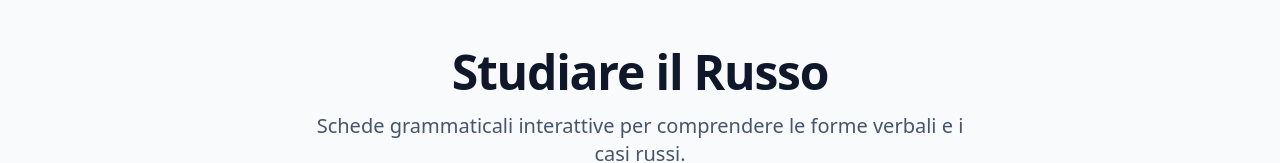
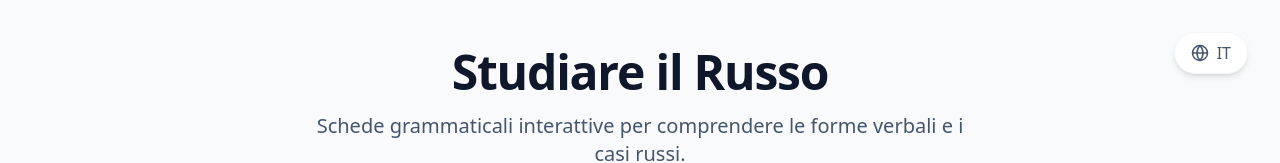
Before and after one commit to bcarnelutti/russian, a React (Vite) app: page / in a window 1280 px wide. Shown: the top 163 px of the page. Built offline with nearby package versions, Linux system fonts and the light colour scheme.

Commit message:
Add language switcher (IT/EN) and translations

```diff
--- a/src/App.tsx
+++ b/src/App.tsx
@@ -1,10 +1,12 @@
 import { useState, createContext, useContext } from 'react';
 import { motion, AnimatePresence } from 'framer-motion';
+import { Globe } from 'lucide-react';
 import PronounChart from './PronounChart';
 import MotionVerbsChart from './MotionVerbsChart';
 import MotionVerbsPrepositionsChart from './MotionVerbsPrepositionsChart';
 import CasesChart from './CasesChart';
 import LearnTeachChart from './LearnTeachChart';
+import { LanguageProvider, useLanguage } from './LanguageContext';
 
 // --- Context Definition ---
 interface ChartContextType {
@@ -102,9 +104,23 @@ const useChartContext = () => {
 
 // --- Components ---
 
+const LanguageSwitcher = () => {
+  const { language, setLanguage } = useLanguage();
+
+  return (
+    <button
+      onClick={() => setLanguage(language === 'it' ? 'en' : 'it')}
+      className="flex items-center gap-2 px-4 py-2 bg-white rounded-full shadow-md text-slate-600 hover:text-indigo-600 font-medium border border-slate-100 transition-all hover:shadow-lg"
+    >
+      <Globe size={18} />
+      <span>{language === 'it' ? 'IT' : 'EN'}</span>
+    </button>
+  );
+};
+
 const Navigation = () => {
   const { view, setView } = useChartContext();
-
+  const { t } = useLanguage();
   const isVerbsActive = ['verbs_menu', 'motion_verbs', 'motion_verbs_prepositions', 'learn_teach', 'gerund', 'participle'].includes(view);
 
   return (
@@ -117,7 +133,7 @@ const Navigation = () => {
             : 'bg-white text-gray-500 hover:bg-gray-50 shadow-sm'
         }`}
       >
-        Casi
+        {t('nav.cases')}
       </button>
       <button
         onClick={() => setView('pronouns')}
@@ -127,7 +143,7 @@ const Navigation = () => {
             : 'bg-white text-gray-500 hover:bg-gray-50 shadow-sm'
         }`}
       >
-        Pronomi
+        {t('nav.pronouns')}
       </button>
       <button
         onClick={() => setView('verbs_menu')}
@@ -137,7 +153,7 @@ const Navigation = () => {
             : 'bg-white text-gray-500 hover:bg-gray-50 shadow-sm'
         }`}
       >
-        Verbi
+        {t('nav.verbs')}
       </button>
     </div>
   );
@@ -145,13 +161,14 @@ const Navigation = () => {
 
 const VerbsMenu = () => {
   const { setView } = useChartContext();
+  const { t } = useLanguage();
 
   const menuItems = [
-    { id: 'motion_verbs', label: 'Verbi di Moto' },
-    { id: 'motion_verbs_prepositions', label: 'Verbi di Moto + Prefissi' },
-    { id: 'learn_teach', label: 'Imparare e Insegnare' },
-    { id: 'gerund', label: 'Gerundio (Деепричастие)' },
-    { id: 'participle', label: 'Participio (Причастие)' },
+    { id: 'motion_verbs', label: t('verbsMenu.motion_verbs') },
+    { id: 'motion_verbs_prepositions', label: t('verbsMenu.motion_verbs_prepositions') },
+    { id: 'learn_teach', label: t('verbsMenu.learn_teach') },
+    { id: 'gerund', label: t('verbsMenu.gerund') },
+    { id: 'participle', label: t('verbsMenu.participle') },
   ] as const;
 
   return (
@@ -175,6 +192,7 @@ const VerbsMenu = () => {
 
 const GerundChart = () => {
   const { imperfectiveStep, setImperfectiveStep, perfectiveStep, setPerfectiveStep } = useChartContext();
+  const { t } = useLanguage();
 
   const advanceImperfective = (e: React.MouseEvent) => {
     e.stopPropagation();
@@ -188,24 +206,25 @@ const GerundChart = () => {
 
   return (
     <section className="my-12 p-8 bg-white rounded-2xl shadow-xl border border-gray-100 min-h-[400px]">
-      <h2 className="text-4xl font-serif text-center mb-12 text-gray-800 underline decoration-red-500 underline-offset-8">Деепричастие (Gerundio)</h2>
+      <h2 className="text-4xl font-serif text-center mb-12 text-gray-800 underline decoration-red-500 underline-offset-8">
+        {t('gerund.title')}
+      </h2>
 
       <div className="flex flex-col md:flex-row gap-8 items-start justify-center max-w-5xl mx-auto">
 
         {/* Imperfective Block */}
         <div className="flex-1 w-full">
           <ParticipleBlock
-            title="Imperfettivo"
-            subtitle="Несовершенный"
+            title={t('gerund.imperfective')}
+            subtitle={t('gerund.imperfectiveSubtitle')}
             colorTheme="blue"
-            steps={3}
             currentStep={imperfectiveStep}
             advanceStep={advanceImperfective}
           >
             <div className="text-center text-sm italic text-slate-500 mb-4 bg-white/50 p-2 rounded">
-              (azione contemporanea a quella principale)
+              ({t('gerund.imperfectiveDesc')})
               <br/>
-              <span className="font-bold">Es: leggendo</span>
+              <span className="font-bold">{t('gerund.example')}: leggendo</span>
             </div>
 
             {imperfectiveStep >= 1 && <StepCard number={1} text="3^ persona plurale presente" example="читать → читают" color="blue" />}
@@ -217,17 +236,16 @@ const GerundChart = () => {
         {/* Perfective Block */}
         <div className="flex-1 w-full">
           <ParticipleBlock
-            title="Perfettivo"
-            subtitle="Совершенный"
+            title={t('gerund.perfective')}
+            subtitle={t('gerund.perfectiveSubtitle')}
             colorTheme="red"
-            steps={3}
             currentStep={perfectiveStep}
             advanceStep={advancePerfective}
           >
              <div className="text-center text-sm italic text-slate-500 mb-4 bg-white/50 p-2 rounded">
-              (azione precedente a quella principale)
+              ({t('gerund.perfectiveDesc')})
               <br/>
-              <span className="font-bold">Es: avendo letto</span>
+              <span className="font-bold">{t('gerund.example')}: avendo letto</span>
             </div>
 
             {perfectiveStep >= 1 && <StepCard number={1} text="Dall'infinito tolgo -ть/-ти" example="прочитать → прочита-" color="red" />}
@@ -330,6 +348,7 @@ const ParticipleChart = () => {
     activePastStep, setActivePastStep,
     passivePastStep, setPassivePastStep
   } = useChartContext();
+  const { t } = useLanguage();
 
   const togglePresent = () => setPresentStep(prev => prev === 0 ? 1 : 0);
   const togglePast = () => setPastStep(prev => prev === 0 ? 1 : 0);
@@ -360,7 +379,9 @@ const ParticipleChart = () => {
 
   return (
     <section className="my-12 p-8 bg-white rounded-2xl shadow-xl border border-gray-100 min-h-[600px]">
-      <h2 className="text-4xl font-serif text-center mb-12 text-gray-800 underline decoration-blue-500 underline-offset-8">Причастие (Participio)</h2>
+      <h2 className="text-4xl font-serif text-center mb-12 text-gray-800 underline decoration-blue-500 underline-offset-8">
+        {t('participle.title')}
+      </h2>
 
       <div className="flex flex-col md:flex-row gap-8 items-start justify-center max-w-7xl mx-auto">
 
@@ -370,7 +391,7 @@ const ParticipleChart = () => {
             onClick={togglePast}
             className={`cursor-pointer p-4 rounded-xl border-2 text-center mb-8 transition-colors ${pastStep > 0 ? 'bg-[#D52B1E] text-white border-red-800 shadow-md' : 'bg-white text-red-600 border-red-200 hover:bg-red-50'}`}
           >
-            <h3 className="text-2xl font-bold">Прошедшее время</h3>
+            <h3 className="text-2xl font-bold">{t('participle.past')}</h3>
             <p className="text-sm opacity-90 italic">Tempo Passato</p>
           </motion.div>
 
@@ -384,10 +405,9 @@ const ParticipleChart = () => {
               >
                 {/* Active Past */}
                 <ParticipleBlock
-                  title="Attivo"
+                  title={t('participle.active')}
                   subtitle="Действительное"
                   colorTheme="blue"
-                  steps={3}
                   currentStep={activePastStep}
                   advanceStep={advanceActivePast}
                 >
@@ -398,16 +418,15 @@ const ParticipleChart = () => {
 
                 {/* Passive Past */}
                 <ParticipleBlock
-                  title="Passivo"
+                  title={t('participle.passive')}
                   subtitle="Страдательное"
                   colorTheme="red"
-                  steps={3}
                   currentStep={passivePastStep}
                   advanceStep={advancePassivePast}
                 >
                   {/* Short Form Box */}
                   <div className="bg-white p-3 rounded-lg border border-red-100 mb-2">
-                    <div className="text-xs font-bold text-red-800 uppercase mb-1">Forma Breve (Predicato)</div>
+                    <div className="text-xs font-bold text-red-800 uppercase mb-1">{t('participle.shortForm')}</div>
                     <div className="text-xs text-slate-600 mb-1">"Il libro è letto"</div>
                     <div className="grid grid-cols-2 gap-1 text-[10px] font-mono text-red-900 bg-red-50 p-2 rounded">
                       <div>-н / -ен</div><div>-на / -ена</div>
@@ -432,7 +451,7 @@ const ParticipleChart = () => {
             onClick={togglePresent}
             className={`cursor-pointer p-4 rounded-xl border-2 text-center mb-8 transition-colors ${presentStep > 0 ? 'bg-blue-600 text-white border-blue-800 shadow-md' : 'bg-white text-blue-600 border-blue-200 hover:bg-blue-50'}`}
           >
-            <h3 className="text-2xl font-bold">Настоящее время</h3>
+            <h3 className="text-2xl font-bold">{t('participle.present')}</h3>
             <p className="text-sm opacity-90 italic">Tempo Presente</p>
           </motion.div>
 
@@ -446,10 +465,9 @@ const ParticipleChart = () => {
               >
                 {/* Active Present */}
                 <ParticipleBlock
-                  title="Attivo"
+                  title={t('participle.active')}
                   subtitle="Действительное"
                   colorTheme="blue"
-                  steps={3}
                   currentStep={activePresentStep}
                   advanceStep={advanceActivePresent}
                 >
@@ -460,10 +478,9 @@ const ParticipleChart = () => {
 
                 {/* Passive Present */}
                 <ParticipleBlock
-                  title="Passivo"
+                  title={t('participle.passive')}
                   subtitle="Страдательное"
                   colorTheme="red"
-                  steps={3}
                   currentStep={passivePresentStep}
                   advanceStep={advancePassivePresent}
                 >
@@ -483,11 +500,11 @@ const ParticipleChart = () => {
 
 const ControlPanel = () => {
   const { expandAll, collapseAll, isAllExpanded, view } = useChartContext();
+  const { t } = useLanguage();
 
   if (!['gerund', 'participle'].includes(view)) return null;
 
   return (
-    <div className="fixed top-8 right-8 z-[100]">
     <motion.button
       whileHover={{ scale: 1.05 }}
       whileTap={{ scale: 0.95 }}
@@ -498,24 +515,43 @@ const ControlPanel = () => {
           : 'bg-indigo-600 text-white border-indigo-700 hover:bg-indigo-700'
       }`}
     >
-        {isAllExpanded ? 'Collapse All' : 'Expand All'}
+      {isAllExpanded ? t('controls.collapseAll') : t('controls.expandAll')}
     </motion.button>
-    </div>
   );
 };
 
+const HeaderControls = () => {
+    return (
+        <div className="fixed top-8 right-8 z-[100] flex flex-col gap-4 items-end">
+            <LanguageSwitcher />
+            <ControlPanel />
+        </div>
+    )
+}
+
 function App() {
   return (
+    <LanguageProvider>
       <ChartProvider>
+        <AppContent />
+      </ChartProvider>
+    </LanguageProvider>
+  );
+}
+
+const AppContent = () => {
+  const { t } = useLanguage();
+
+  return (
     <div className="min-h-screen bg-slate-50 py-12 px-4 sm:px-6 lg:px-8">
-        <ControlPanel />
+      <HeaderControls />
       <div className="max-w-7xl mx-auto">
         <header className="text-center mb-16">
           <h1 className="text-5xl font-extrabold text-slate-900 mb-4 tracking-tight">
-              Studiare il Russo
+            {t('title')}
           </h1>
           <p className="text-xl text-slate-600 max-w-2xl mx-auto mb-8">
-              Schede grammaticali interattive per comprendere le forme verbali e i casi russi.
+            {t('subtitle')}
           </p>
           <Navigation />
         </header>
@@ -523,13 +559,12 @@ function App() {
         <MainContent />
 
         <footer className="mt-24 text-center text-slate-400 text-sm">
-            Creato per gli studenti di lingua russa
+          {t('footer')}
         </footer>
       </div>
     </div>
-    </ChartProvider>
   );
-}
+};
 
 const MainContent = () => {
   const { view } = useChartContext();
--- /dev/null
+++ b/src/LanguageContext.tsx
@@ -0,0 +1,42 @@
+import React, { createContext, useContext, useState, ReactNode } from 'react';
+import { translations, Language } from './translations';
+
+interface LanguageContextType {
+  language: Language;
+  setLanguage: (lang: Language) => void;
+  t: (key: string) => any;
+}
+
+const LanguageContext = createContext<LanguageContextType | undefined>(undefined);
+
+export const LanguageProvider = ({ children }: { children: ReactNode }) => {
+  const [language, setLanguage] = useState<Language>('it');
+
+  const t = (path: string) => {
+    const keys = path.split('.');
+    let current: any = translations[language];
+
+    for (const key of keys) {
+      if (current[key] === undefined) {
+        console.warn(`Translation missing for key: ${path} in language: ${language}`);
+        return path;
+      }
+      current = current[key];
+    }
+    return current;
+  };
+
+  return (
+    <LanguageContext.Provider value={{ language, setLanguage, t }}>
+      {children}
+    </LanguageContext.Provider>
+  );
+};
+
+export const useLanguage = () => {
+  const context = useContext(LanguageContext);
+  if (!context) {
+    throw new Error('useLanguage must be used within a LanguageProvider');
+  }
+  return context;
+};
--- /dev/null
+++ b/src/translations.ts
@@ -0,0 +1,85 @@
+export const translations = {
+  it: {
+    title: "Studiare il Russo",
+    subtitle: "Schede grammaticali interattive per comprendere le forme verbali e i casi russi.",
+    footer: "Creato per gli studenti di lingua russa",
+    nav: {
+      cases: "Casi",
+      pronouns: "Pronomi",
+      verbs: "Verbi",
+      back: "Indietro"
+    },
+    verbsMenu: {
+      motion_verbs: "Verbi di Moto",
+      motion_verbs_prepositions: "Verbi di Moto + Prefissi",
+      learn_teach: "Imparare e Insegnare",
+      gerund: "Gerundio (Деепричастие)",
+      participle: "Participio (Причастие)"
+    },
+    controls: {
+      expandAll: "Espandi Tutto",
+      collapseAll: "Comprimi Tutto"
+    },
+    gerund: {
+      title: "Деепричастие (Gerundio)",
+      imperfective: "Imperfettivo",
+      perfective: "Perfettivo",
+      imperfectiveSubtitle: "Несовершенный",
+      perfectiveSubtitle: "Совершенный",
+      imperfectiveDesc: "azione contemporanea a quella principale",
+      perfectiveDesc: "azione precedente a quella principale",
+      example: "Es",
+    },
+    participle: {
+      title: "Причастие (Participio)",
+      past: "Passato",
+      present: "Presente",
+      active: "Attivo",
+      passive: "Passivo",
+      shortForm: "Forma Breve (Predicato)",
+    }
+  },
+  en: {
+    title: "Study Russian",
+    subtitle: "Interactive grammar charts to understand Russian verb forms and cases.",
+    footer: "Created for Russian language students",
+    nav: {
+      cases: "Cases",
+      pronouns: "Pronouns",
+      verbs: "Verbs",
+      back: "Back"
+    },
+    verbsMenu: {
+      motion_verbs: "Verbs of Motion",
+      motion_verbs_prepositions: "Motion Verbs + Prepositions",
+      learn_teach: "To Learn & To Teach",
+      gerund: "Gerund (Деепричастие)",
+      participle: "Participle (Причастие)"
+    },
+    controls: {
+      expandAll: "Expand All",
+      collapseAll: "Collapse All"
+    },
+    gerund: {
+      title: "Деепричастие (Gerund)",
+      imperfective: "Imperfective",
+      perfective: "Perfective",
+      imperfectiveSubtitle: "Несовершенный",
+      perfectiveSubtitle: "Совершенный",
+      imperfectiveDesc: "action simultaneous with the main one",
+      perfectiveDesc: "action preceding the main one",
+      example: "Ex",
+    },
+    participle: {
+      title: "Причастие (Participle)",
+      past: "Past",
+      present: "Present",
+      active: "Active",
+      passive: "Passive",
+      shortForm: "Short Form (Predicate)",
+    }
+  }
+};
+
+export type Language = 'it' | 'en';
+export type TranslationKey = keyof typeof translations.it;
```
Also changed, not shown: 1 other file (tests, documents, lock files or other folders). Lines whose indentation alone changed are shown as unchanged.
